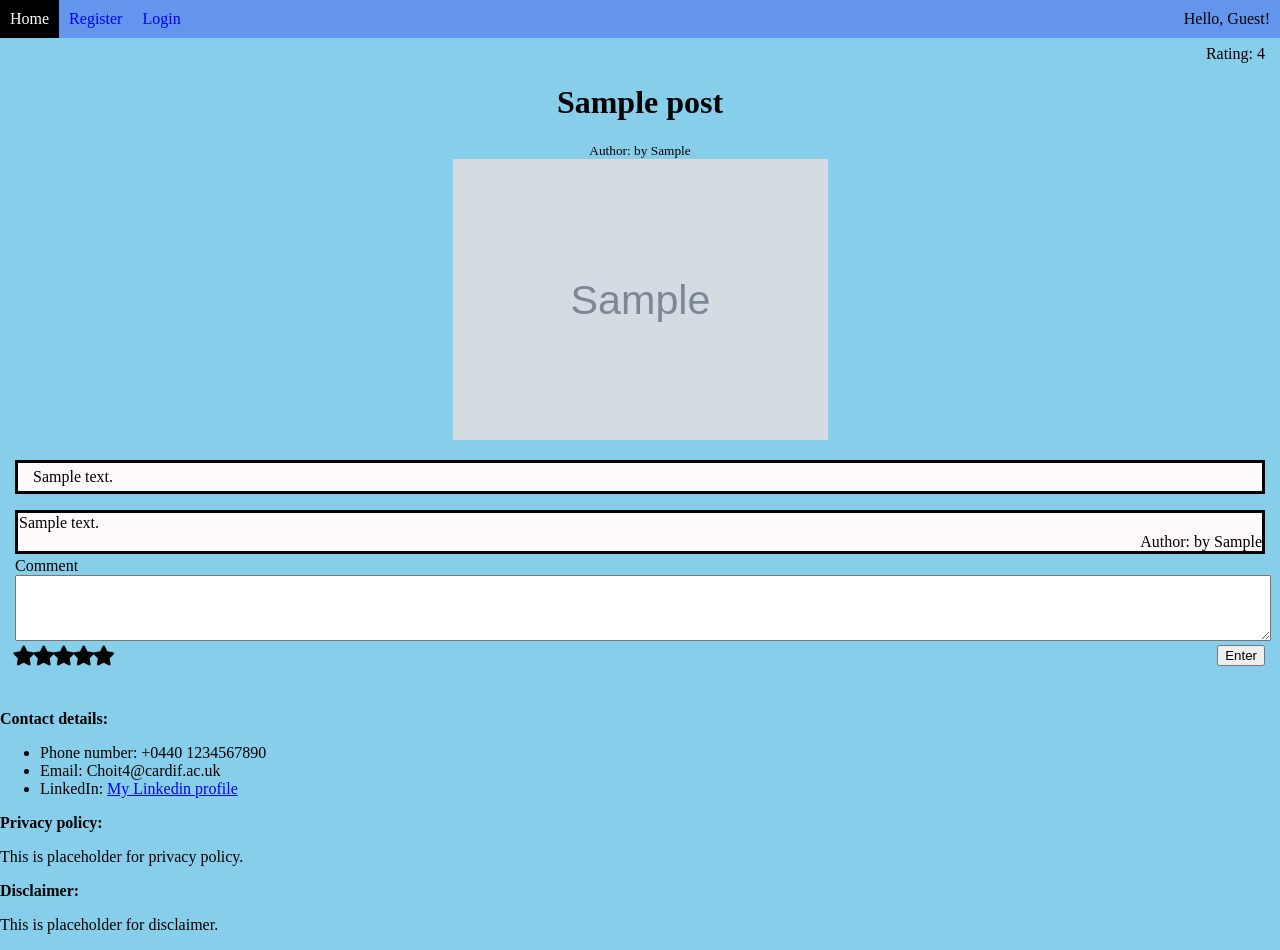
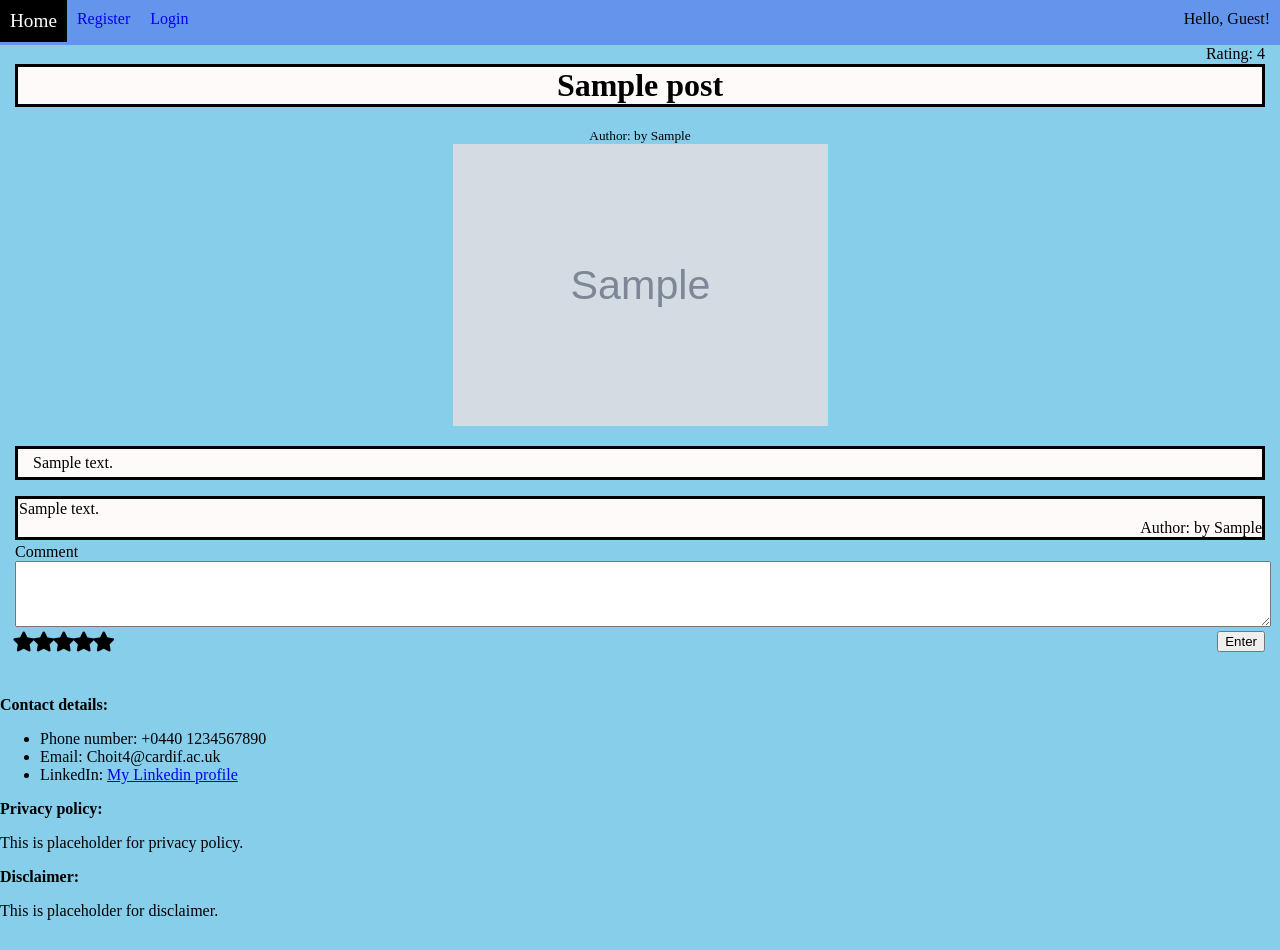
Before and after one commit to simon112196/flask_blog, a Flask app: page /post/1 in a window 1280 px wide. After the commit the page ends 920 px from the top, so only its background shows below. Run offline with Flask 2, Linux system fonts and the light colour scheme; tables that the repository leaves empty hold one stand-in row (values such as "Sample post"); grey boxes marked "Sample" are stand-in pictures; some libraries are stand-ins or nearby versions.

Commit message:
last commit hopefully

```diff
--- a/blog/static/style.css
+++ b/blog/static/style.css
@@ -61,7 +61,7 @@
 .post_content{
     text-align: center;
 }
-.post, .post_title#in_post,.comment, .detailed_description{
+.post, #in_post,.comment, .detailed_description{
     background-color: snow;
     /* border-radius: 5px; */
     border-color: rgb(26, 74, 112);
@@ -73,10 +73,10 @@
     padding: 5px 15px;
     text-align: left;
 }
-.post_title#in_post{
+#in_post{
     margin-top: 1px;
 }
-.post_title#home{
+#home{
     font-size: larger;
     margin-bottom: 3px;
     margin-top: 0;
--- a/blog/templates/layout.html
+++ b/blog/templates/layout.html
@@ -45,7 +45,7 @@
     </div>
 
 </body>
-<footer>
+<footer id="footer">
     <h1 class="contact">Contact details:</h1>
     <ul>
         <li>Phone number: +0440 1234567890</li>
--- a/blog/templates/post.html
+++ b/blog/templates/post.html
@@ -9,7 +9,7 @@
         Rating: No rating yet
         {% endif %}
     </span>
-    <h1 class="title">{{ post.title }}</h1>
+    <h1 class="post_title" id="in_post">{{ post.title }}</h1>
     <sub class="first_name">Author: by {{ post.user.first_name }}</sub>
     {% if post.image_file %}
     <img class="image" src="{{url_for('static', filename='img/' + post.image_file) }}">
@@ -37,10 +37,17 @@
 
 
         {% endfor %}
-    </div>
+        </div>
         <input type="submit" value="Enter" class="sub_com" >
 
     </form>
 
+    {% for error in form.comment.errors%}
+    <span style="color: red;">[{{error}}]</span>
+    {% endfor %}
+    {% for error in form.rating.errors%}
+        <span style="color: red;">[{{error}}]</span>
+    {% endfor %}
+
 
 {% endblock content %}
```
Also changed, not shown: blog/templates/login.html (+10 -8 lines).
